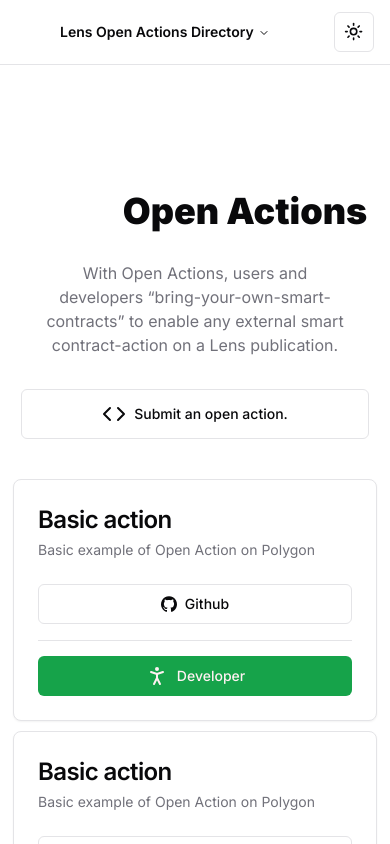
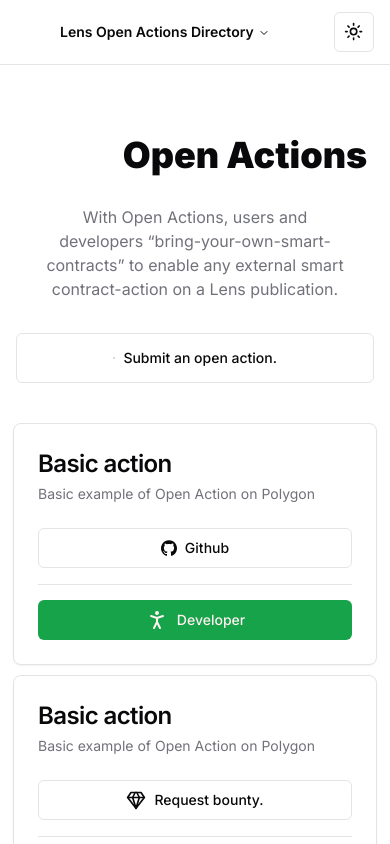
Before and after one commit to lens-protocol/open-actions-directory, a Next.js app: page / in a window 390 px wide. Shown: the top 844 px of the page. Built offline with nearby package versions, Linux system fonts and the light colour scheme.

Commit message:
more mobile styling

```diff
--- a/app/page.tsx
+++ b/app/page.tsx
@@ -24,7 +24,10 @@ export default function Home() {
   }
 
   return (
-    <main className="flex flex-col items-center pt-24">
+    <main className="
+      flex-1 flex flex-col items-center
+      sm:pt-24 pt-10
+    ">
       <div className='flex flex-col flex-1 justify-center items-center'>
         <div
           className='
@@ -56,10 +59,10 @@ export default function Home() {
         With Open Actions, users and developers “bring-your-own-smart-contracts” to enable any external smart contract-action on a Lens publication.
         </p>
       </div>
-      <div>
+      <div className='w-full sm:w-auto px-4'>
         <Button
           asChild
-        className="w-full px-20 mt-8 py-6"
+          className="px-24 mt-8 py-6 w-full"
           variant='outline'
         >
           <Link
```
Lines whose indentation alone changed are shown as unchanged.
